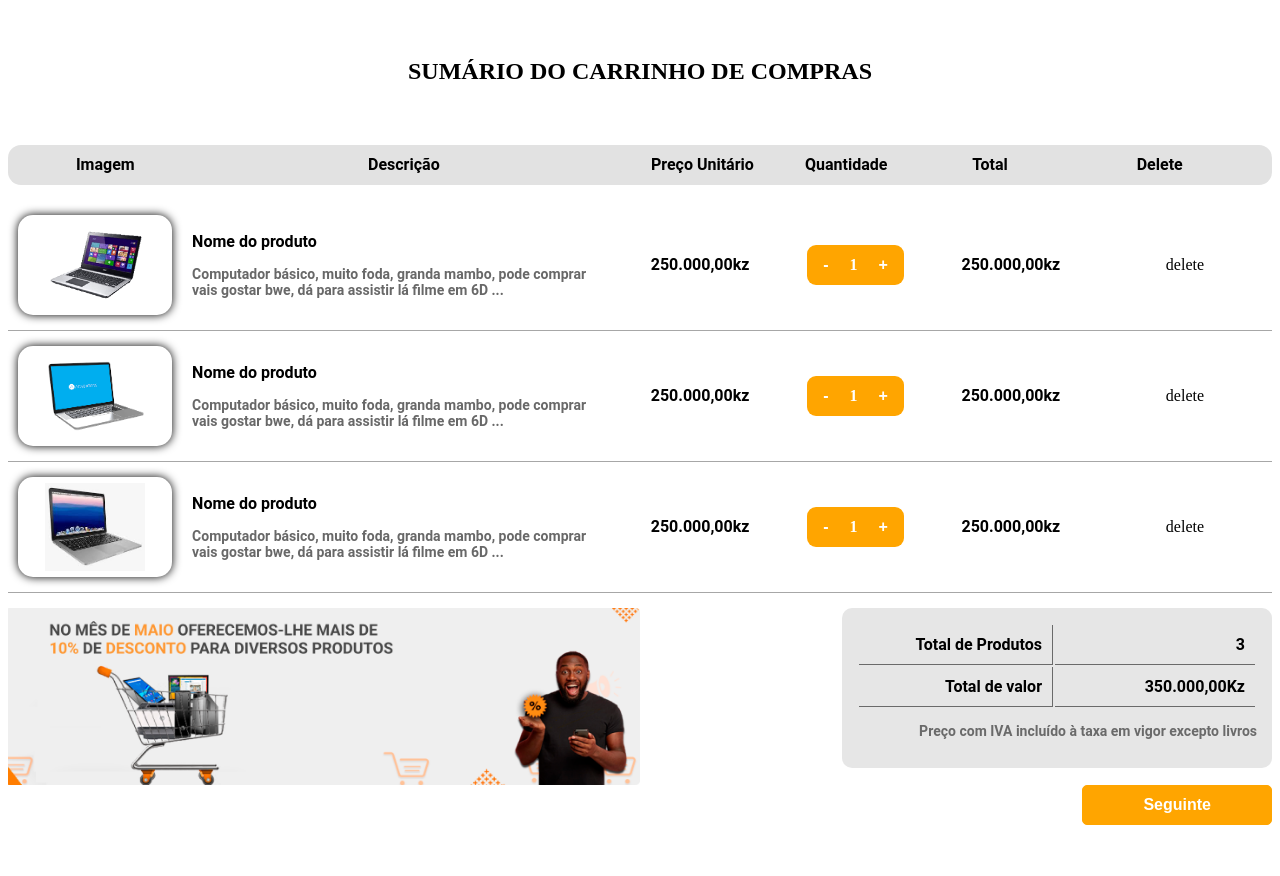
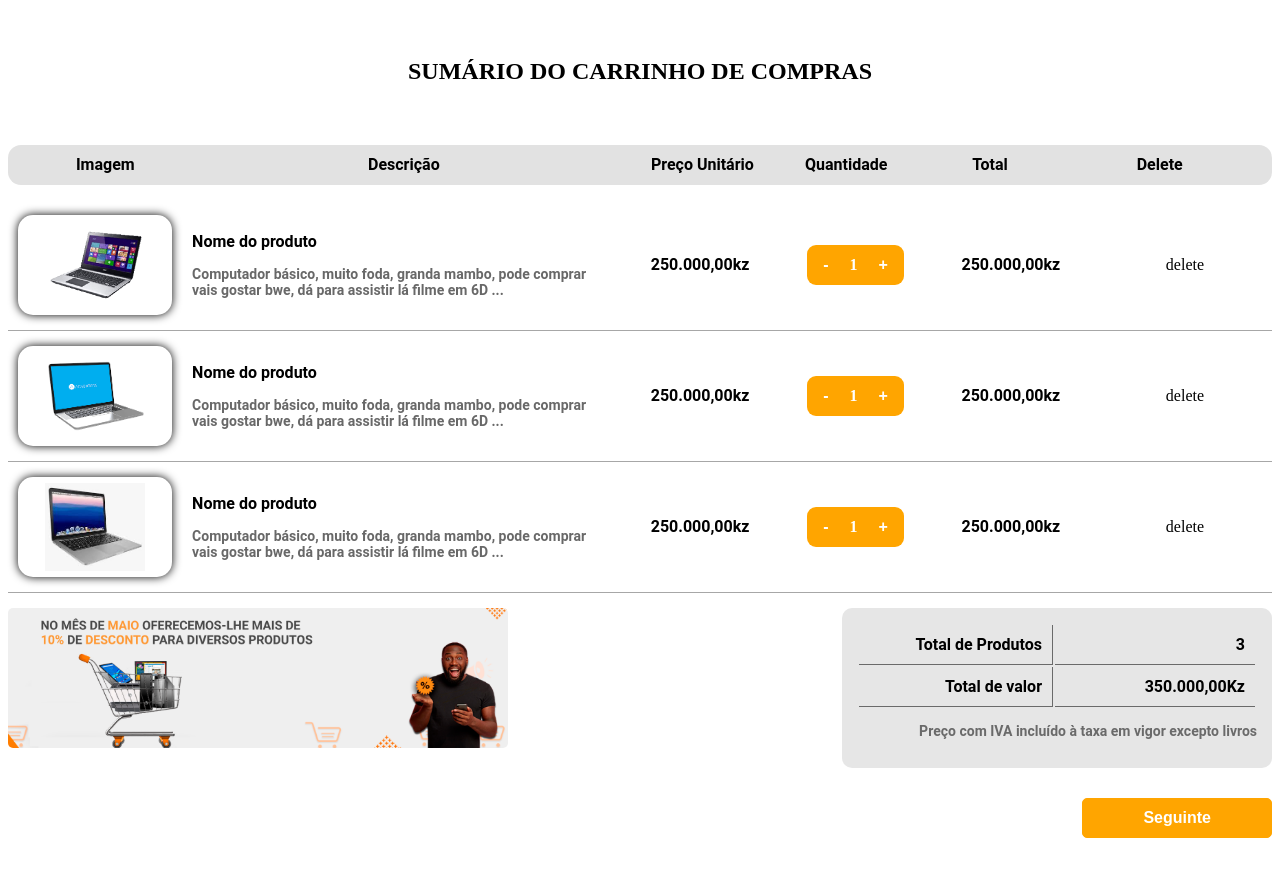
Before and after one commit to mariovarela99/stor-ipil-website, a React (Create React App) app: page /carrinho in a window 1280 px wide. Shown: the top 876 px of the page. Built offline with nearby package versions, Linux system fonts and the light colour scheme.

Commit message:
(Improved)->Carrinho melhorado

```diff
--- a/src/components/btnNext/style.css
+++ b/src/components/btnNext/style.css
@@ -2,6 +2,7 @@
     display: flex;
     justify-content: end;
     align-items: flex-end;
+    margin: 30px 0;
 }
 .btn-next button{
     padding: 10px 60px;
--- a/src/components/carrinhoPub/style.css
+++ b/src/components/carrinhoPub/style.css
@@ -1,5 +1,5 @@
 .carrinho-pub {
-    width: 50%;
+    width: 500px;
     display: flex;
     justify-content: right;
     align-items: flex-start;
@@ -7,4 +7,5 @@
 .carrinho-pub img {
     width: 100%;
     height: 100%;
+    border-radius: 5px;
 }
```
